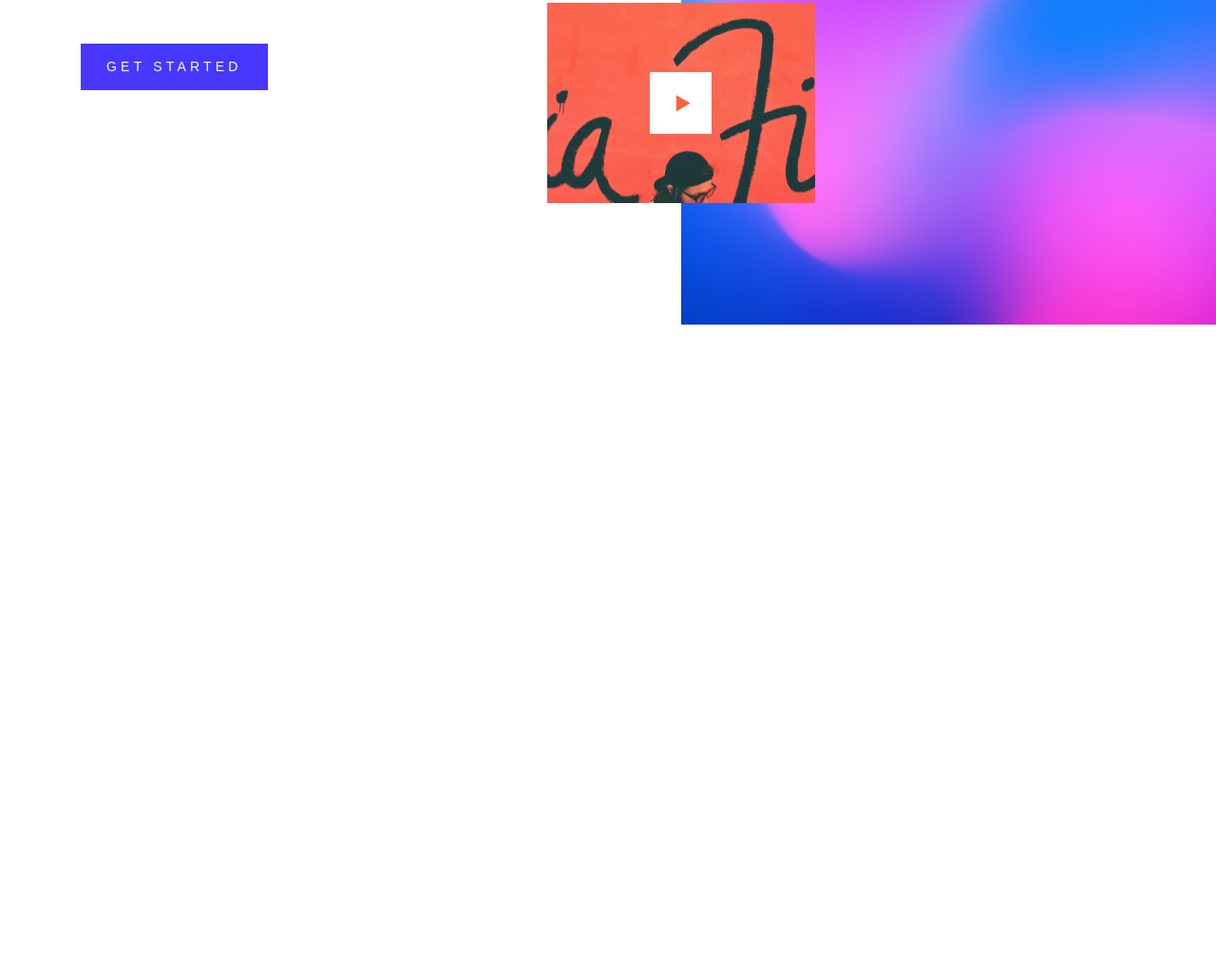
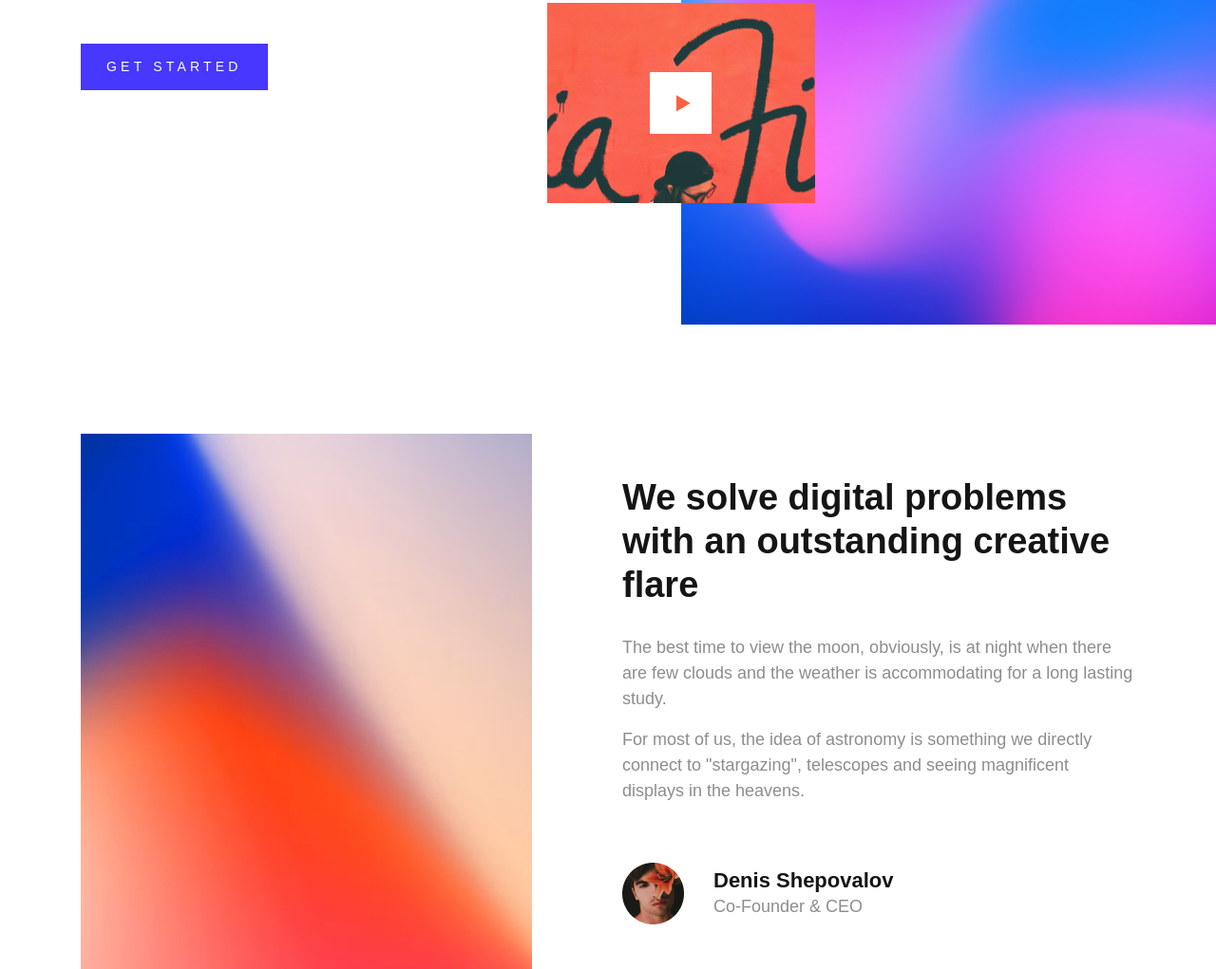
Before and after one commit to ivan-balanar/grav, a plain HTML site: page index.html in a window 1280 px wide. Shown: the part 440-1461 px from the top of the page at 95% size. Before the commit the page ends 800 px from the top, so only its background shows below. Drawn offline with Linux system fonts and the light colour scheme.

Commit message:
add 2 block

```diff
--- a/css/main.css
+++ b/css/main.css
@@ -46,8 +46,8 @@ h1, h2, h3, h4, h5, h6 {
     color: #fff;
 }
 
-.header{
-
+.header {
+    height: 95vh;
 }
 
 .nav {
@@ -112,3 +112,35 @@ h1, h2, h3, h4, h5, h6 {
     width: 65px;
     height: 65px;
 }
+
+.problems {
+    padding-top: 137px;
+}
+
+.about {
+
+}
+
+.about__title {
+    font-size: 38px;
+    margin-bottom: 30px;
+}
+
+.about__text {
+
+}
+
+.about__author {
+    background: url('../img/author.jpg') no-repeat left center;
+    padding: 7px 0 7px 96px;
+    margin-top: 61px;
+}
+
+.about__name {
+    font-size: 22px;
+}
+
+.about__dop {
+    margin-bottom: 0;
+
+}
--- a/index.html
+++ b/index.html
@@ -11,7 +11,7 @@
 	<link rel="stylesheet" href="css/main.css">
 </head>
 <body>
-	<heaader class="header">
+	<header class="header">
 		<div class="nav">
 			<div class="container">
 				<div class="row">
@@ -56,6 +56,36 @@
 				</div>
 			</div>
 		</div>
-	</heaader>
+	</header>
+	<section class="problems">
+		<div class="container">
+			<div class="row">
+				<div class="col-md-5">
+					<img src="img/img2.jpg" alt="poster" class="poster">
+				</div>
+				<div class="col-md-6 ml-auto d-flex align-items-center">
+					<div class="about">
+						<h2 class="about__title">
+							We solve digital problems with an outstanding creative flare
+						</h2>
+						<p class="about__text">
+							The best time to view the moon, obviously, is at night when there are few clouds and the weather is accommodating for a long lasting study.
+						</p>
+						<p class="about__text">
+							For most of us, the idea of astronomy is something we directly connect to "stargazing", telescopes and seeing magnificent displays in the heavens.
+						</p>
+						<div class="about__author">
+							<h4 class="about__name">
+								Denis Shepovalov
+							</h4>
+							<p class="about__dop">
+								Co-Founder & CEO
+							</p>
+						</div>
+					</div>
+				</div>
+			</div>
+		</div>
+	</section>
 </body>
 </html>
```
